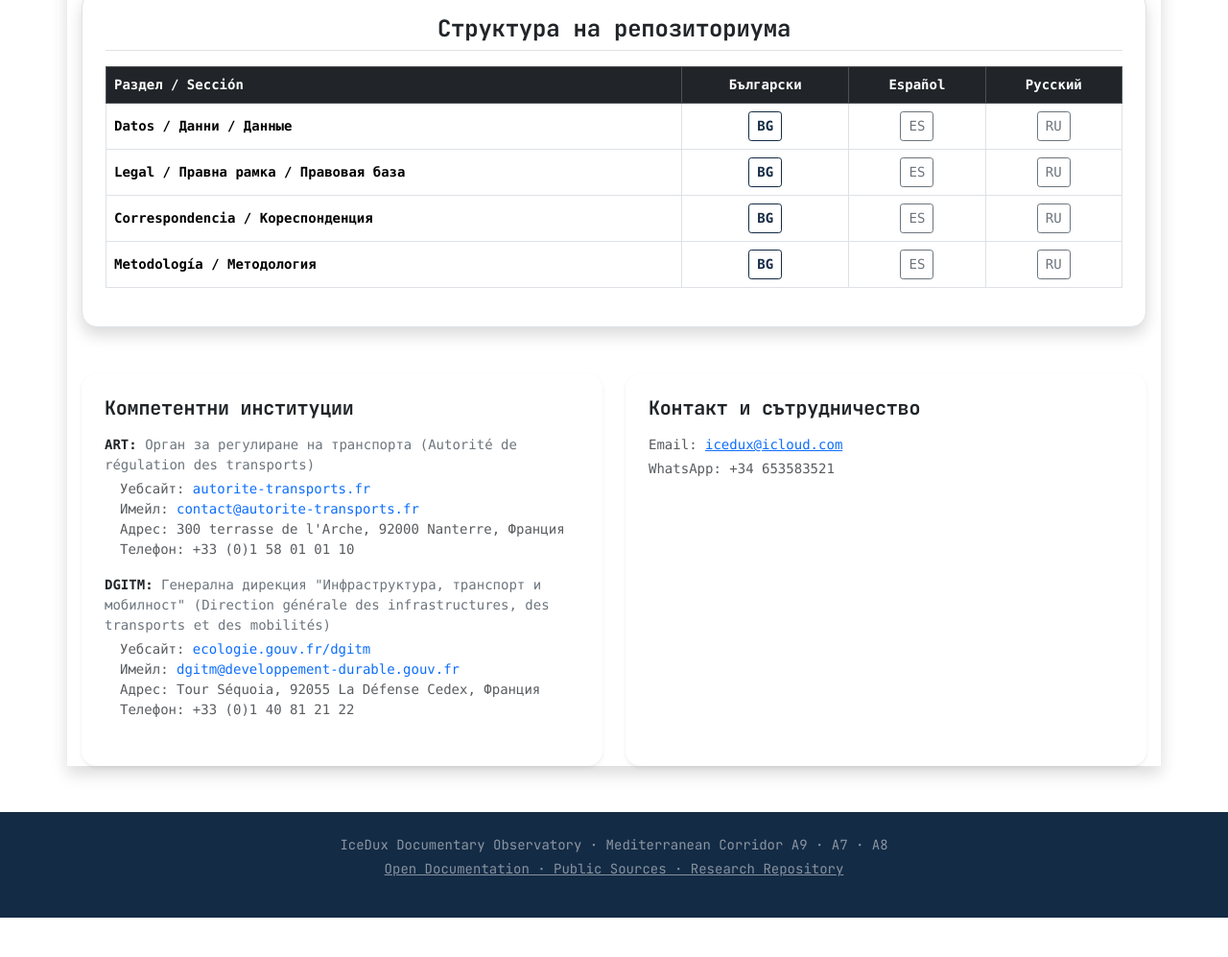
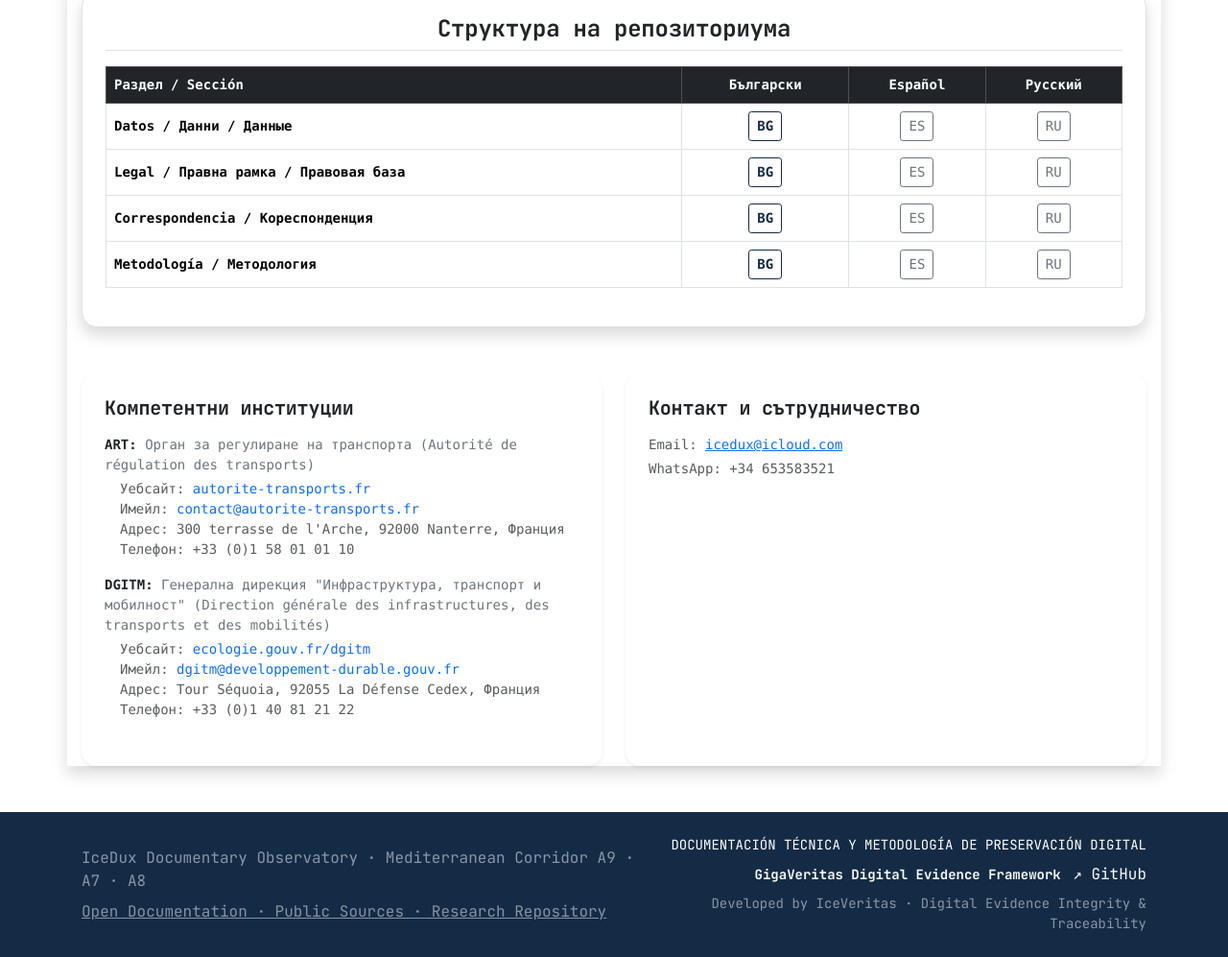
Before and after one commit to IceVeritas/aires-pl-a7-a8-a9, a plain HTML site: page BG/index.html in a window 1280 px wide. Shown: the part 2139-3136 px from the top of the page at 96% size. Before the commit the page ends 3095 px from the top, so only its background shows below. Drawn offline with nearby package versions, Linux system fonts and the light colour scheme.

Commit message:
Update index.html

```diff
--- a/BG/index.html
+++ b/BG/index.html
@@ -268,12 +268,33 @@
         </main>
         <!-- FOOTER INSTITUCIONAL -->
         <footer class="bg-dark text-white-50 py-4">
-            <div class="container text-center small">
-                <p class="mb-1">
-            IceDux Documentary Observatory · Mediterranean Corridor A9 · A7 · A8 </p>
-                <p> <a href="https://github.com/IceVeritas/IceVeritas-Data-TIR-FR/" target="_blank" rel="noopener noreferrer" aria-label="IceVeritas Data Repository" class="link-light link-opacity-50-hover link-underline-opacity-50">
-   Open Documentation · Public Sources · Research Repository</a></p>
+            <div class="container">
+                <div class="d-flex flex-column flex-md-row
+                    justify-content-between align-items-center
+                    gap-4">
+                    <!-- Bloque izquierdo: Observatorio -->
+                    <div class="text-center text-md-start">
+                        <p class="mb-2">
+                    IceDux Documentary Observatory ·
+                    Mediterranean Corridor A9 · A7 · A8 </p>
+                        <a href="https://github.com/IceVeritas/IceVeritas-Data-TIR-FR/" target="_blank" rel="noopener noreferrer" aria-label="IceVeritas Data Repository" class="link-light link-opacity-50-hover
+                          link-underline-opacity-50">
+                    Open Documentation · Public Sources · Research Repository </a>
+                    </div>
+                    <!-- Bloque derecho: GigaVeritas -->
+                    <div class="text-center text-md-end">
+                        <p class="mb-2 small text-uppercase text-white">
+                    Documentación técnica y metodología
+                    de preservación digital </p>
+                        <a href="https://github.com/IceVeritas/GigaVeritas-Digital-Evidence-Framework" target="_blank" rel="noopener noreferrer" class="text-decoration-none" aria-label="Consultar el repositorio GigaVeritas Digital Evidence Framework en GitHub"> <strong class="link-light small">
+                        GigaVeritas Digital Evidence Framework </strong> <span class="link-light ms-1">
+                        ↗ GitHub </span> </a>
+                        <p class="small text-white-50 mt-2 mb-0">
+                    Developed by IceVeritas ·
+                    Digital Evidence Integrity &amp; Traceability </p>
+                    </div>
+                </div>
             </div>
-        </footer><script src="https://cdn.jsdelivr.net/npm/bootstrap@5.3.3/dist/js/bootstrap.bundle.min.js"></script>
+        </footer>
     </body>
 </html>
```
